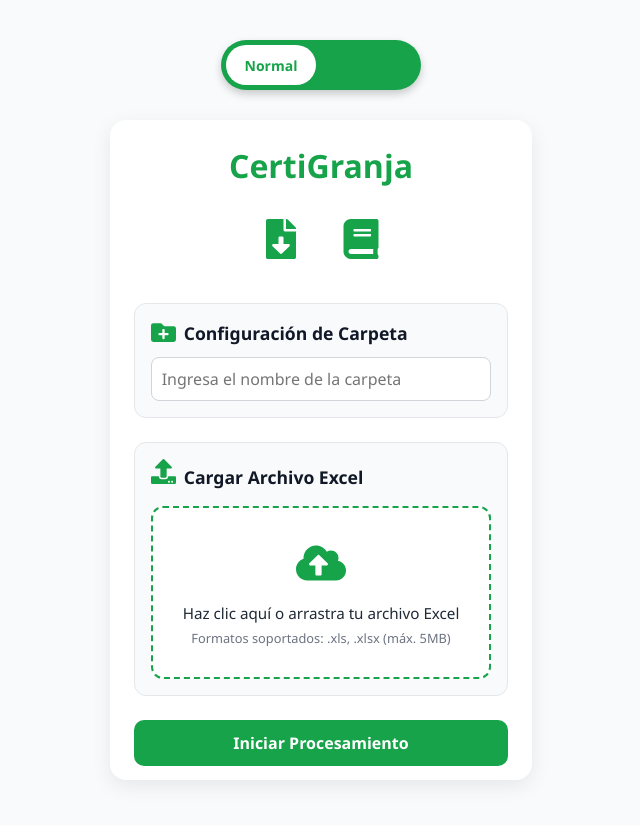
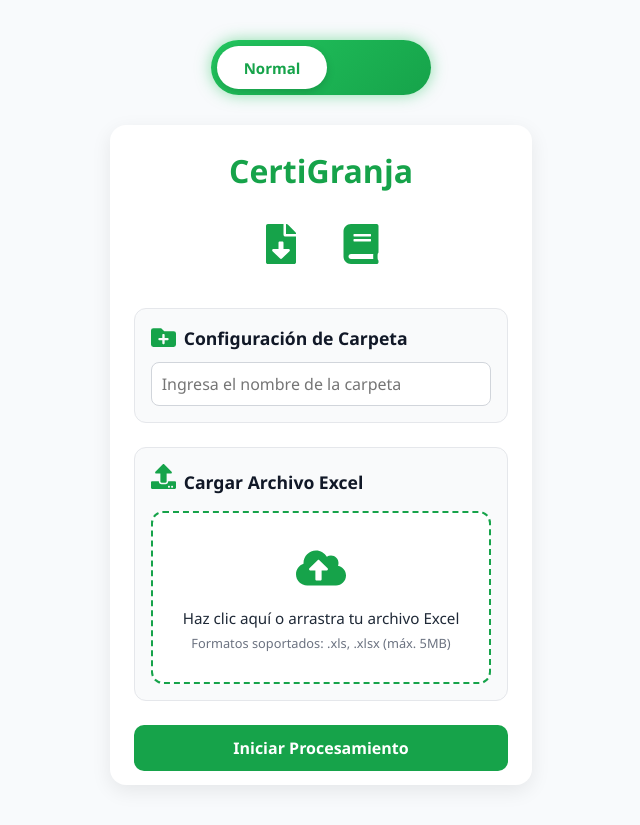
Before and after one commit to Yair4430/CertiGranja-2.0-, a React (Vite) app in the folder FRONTEND/: page / in a window 1280 px wide. Shown: the whole page, without its empty margins (319-959 px from the left). Built offline with nearby package versions, Linux system fonts and the light colour scheme.

Commit message:
Diseño en en cambio de compoente en el boton

```diff
--- a/FRONTEND/src/App.css
+++ b/FRONTEND/src/App.css
@@ -3,55 +3,61 @@
   text-align: center;
 }
 
-/* Switch estilo palanca */
+/* Switch */
 .switch {
-  width: 200px;
-  height: 50px;
-  border-radius: 30px;
+  width: 220px;
+  height: 55px;
+  border-radius: 35px;
   display: flex;
   align-items: center;
-  padding: 5px;
+  padding: 6px;
   cursor: pointer;
-  transition: background-color 0.5s ease-in-out;
   margin: 0 auto 30px auto;
-  box-shadow: 0 4px 8px rgba(0, 0, 0, 0.2);
+  box-shadow: 0 6px 15px rgba(0, 0, 0, 0.2);
+  transition: background 0.6s ease;
+  position: relative;
+  overflow: hidden;
 }
 
-/* Colores según el modo */
+/* Efecto glow */
 .switch.normal {
-  background-color: #16a34a; /* verde */
+  background: linear-gradient(135deg, #22c55e, #16a34a);
   justify-content: flex-start;
+  box-shadow: 0 0 15px rgba(34, 197, 94, 0.5);
 }
 
 .switch.masivo {
-  background-color: #0ea5e9; /* azul */
+  background: linear-gradient(135deg, #38bdf8, #0ea5e9);
   justify-content: flex-end;
+  box-shadow: 0 0 15px rgba(14, 165, 233, 0.5);
 }
 
-/* Botón deslizante */
+/* Botón */
 .switch-slider {
-  width: 90px;
-  height: 40px;
-  border-radius: 20px;
-  background-color: white;
+  width: 110px;
+  height: 43px;
+  border-radius: 22px;
+  background: white;
   display: flex;
   align-items: center;
   justify-content: center;
   font-weight: bold;
-  font-size: 14px;
-  transition: all 0.35s ease-in-out;
+  font-size: 15px;
+  position: relative;
+  box-shadow: 0 3px 8px rgba(0,0,0,0.15);
+  overflow: hidden;
 }
 
-/* Colores del texto */
-.switch-slider.normal {
+/* Texto con color */
+.switch-slider.normal span {
   color: #16a34a;
 }
 
-.switch-slider.masivo {
+.switch-slider.masivo span {
   color: #0ea5e9;
 }
 
-/* Contenido animado */
+/* Contenido */
 .contenido {
-  min-height: 200px; /* para evitar saltos bruscos */
+  min-height: 200px;
 }
--- a/FRONTEND/src/App.jsx
+++ b/FRONTEND/src/App.jsx
@@ -2,34 +2,45 @@ import { useState } from "react"
 import { AnimatePresence, motion } from "framer-motion"
 import CertiNormal from "./Componentes V1/CertiNormal"
 import CertiMasivo from "./Componentes V2/CertiMasivo"
-import "./App.css" // importamos los estilos
+import "./App.css"
 
 function App() {
-  const [modo, setModo] = useState("normal") // Estado inicial en "normal"
+  const [modo, setModo] = useState("normal")
 
   return (
     <div className="App">
-      {/* Switch estilo palanca */}
-      <div
+      {/* Switch con animación */}
+      <motion.div
         className={`switch ${modo}`}
         onClick={() => setModo(modo === "normal" ? "masivo" : "normal")}
+        whileTap={{ scale: 0.9 }} // efecto click
       >
         <motion.div
           layout
           transition={{ type: "spring", stiffness: 500, damping: 30 }}
           className={`switch-slider ${modo}`}
         >
-          {modo === "normal" ? "Normal" : "Masivo"}
+          <AnimatePresence mode="wait">
+            <motion.span
+              key={modo}
+              initial={{ opacity: 0, y: 10 }}
+              animate={{ opacity: 1, y: 0 }}
+              exit={{ opacity: 0, y: -10 }}
+              transition={{ duration: 0.3 }}
+            >
+              {modo === "normal" ? "Normal" : "Masivo"}
+            </motion.span>
+          </AnimatePresence>
         </motion.div>
-      </div>
+      </motion.div>
 
       {/* Contenido con animación */}
       <AnimatePresence mode="wait">
         <motion.div
           key={modo}
-          initial={{ opacity: 0, y: 20 }}
-          animate={{ opacity: 1, y: 0 }}
-          exit={{ opacity: 0, y: -20 }}
+          initial={{ opacity: 0, scale: 0.95 }}
+          animate={{ opacity: 1, scale: 1 }}
+          exit={{ opacity: 0, scale: 0.95 }}
           transition={{ duration: 0.6, ease: "easeInOut" }}
           className="contenido"
         >
```
